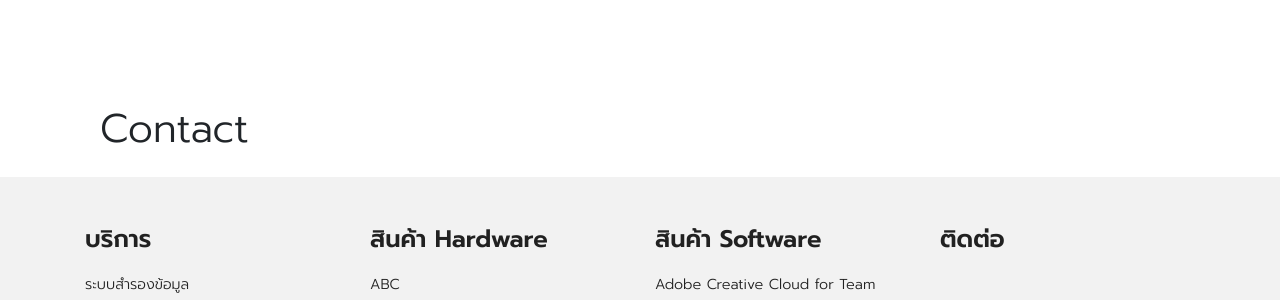
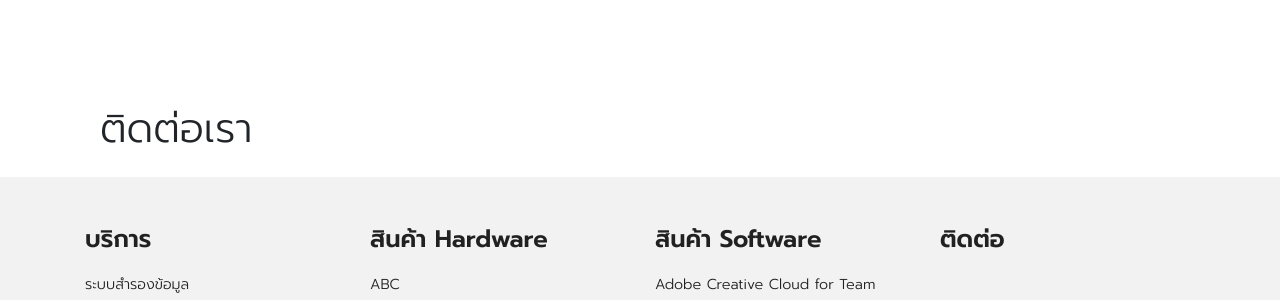
Before and after one commit to nexus2live-git/website-it-hero, a Jekyll site: the page built from contact.html, in a window 1280 px wide. Shown: the part 151-451 px from the top of the page. Built offline with Jekyll 4.4.1, drawn with Linux system fonts in a browser that asks for light colours; nearby versions of some CDN libraries.

Commit message:
Update from Forestry.io IT Hero updated contact.html

```diff
--- a/contact.html
+++ b/contact.html
@@ -1,10 +1,11 @@
 ---
 layout: default
 title: Contact
+
 ---
+<main class="main-margin-padding">
+    <div class="container">
+      <h1>ติดต่อเรา</h1>
 
-  <main class="main-margin-padding">
-    <div class="container">
-      <h1>Contact</h1>
     </div>
   </main>
```
